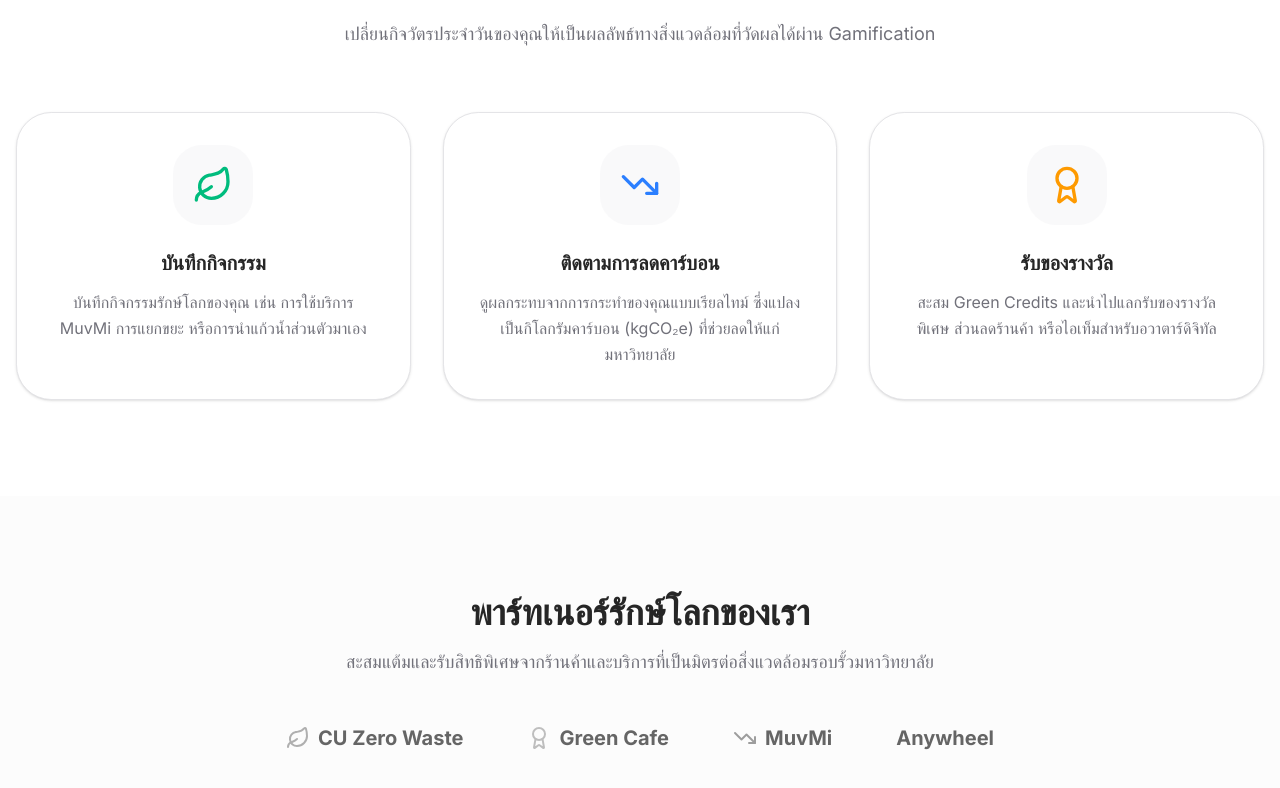
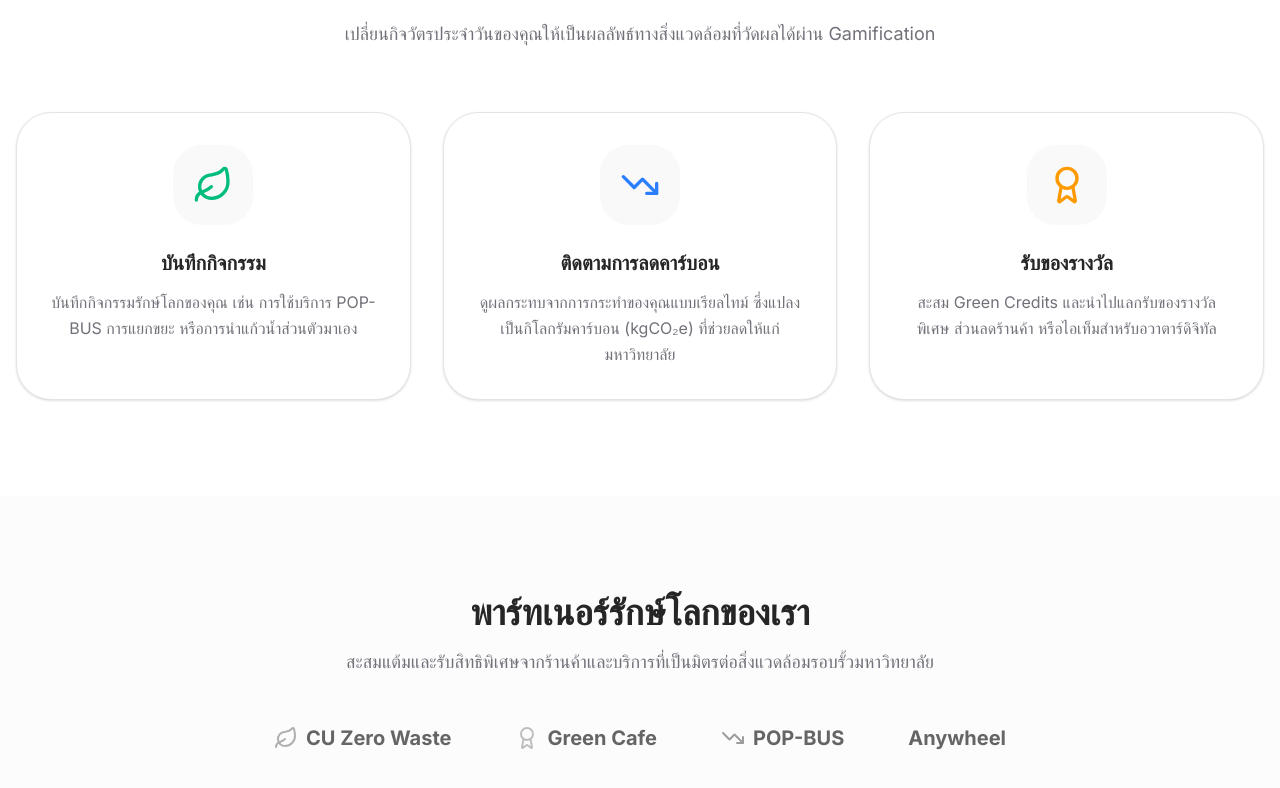
Before and after one commit to pappkun/CU-GreenVerse, a Next.js app: page / in a window 1280 px wide. Shown: the part 1115-1903 px from the top of the page. Built offline with nearby package versions, Linux system fonts and the light colour scheme; no server answers.

Commit message:
chore: rebrand MuvMi to POP-BUS across the app

```diff
--- a/app/(dashboard)/activities/submit/page.tsx
+++ b/app/(dashboard)/activities/submit/page.tsx
@@ -26,7 +26,7 @@ function ScanQRContent() {
       const qrData = detectedCodes[0].rawValue;
 
       // ถ้ารหัสใน QR Code ตรงกับที่เรากำหนดไว้
-      if (qrData === "MUVMI_CU" || qrData === "RECYCLE_CU") {
+      if (qrData === "POP-BUS" || qrData === "RECYCLE_CU") {
         setScanning(false);
         setSuccess(true);
 
@@ -40,9 +40,9 @@ function ScanQRContent() {
         });
 
         // ตรวจสอบว่าเป็น QR ของอะไร
-        const isBus = qrData === "MUVMI_CU";
+        const isBus = qrData === "POP-BUS";
         setScannedActivity({
-          title: isBus ? (lang === "th" ? "เช็คอินรถป๊อบ (MuvMi)" : "MuvMi Bus Check-in") : (lang === "th" ? "แยกขยะขวดพลาสติก" : "Plastic Bottle Recycling"),
+          title: isBus ? (lang === "th" ? "เช็คอินรถป๊อบ (POP-BUS)" : "POP-BUS Check-in") : (lang === "th" ? "แยกขยะขวดพลาสติก" : "Plastic Bottle Recycling"),
           points: isBus ? 10 : 30,
           carbon: isBus ? 0.5 : 0.2,
           icon: isBus ? Bus : Trash2,
@@ -130,7 +130,7 @@ function ScanQRContent() {
                 {lang === "th" ? "กำลังค้นหา QR Code..." : "Looking for QR Code..."}
               </p>
               <p className="text-sm text-white/70">
-                {lang === "th" ? "สแกน QR Code ที่รถป๊อบหรือจุดแยกขยะ" : "Point camera at QR code on MuvMi bus or recycling bin"}
+                {lang === "th" ? "สแกน QR Code ที่รถป๊อบหรือจุดแยกขยะ" : "Point camera at QR code on POP-BUS or recycling bin"}
               </p>
             </div>
           </>
--- a/app/(dashboard)/admin/page.tsx
+++ b/app/(dashboard)/admin/page.tsx
@@ -67,7 +67,7 @@ export default function AdminDashboardPage() {
             <CardContent>
               <div className="space-y-4 mt-4">
                 {[
-                  { user: "Patarapon W.", action: lang === "th" ? "นั่งรถป๊อบ" : "MuvMi Ride", time: lang === "th" ? "10 นาทีที่แล้ว" : "10 mins ago" },
+                  { user: "Patarapon W.", action: lang === "th" ? "นั่งรถป๊อบ" : "POP-BUS Ride", time: lang === "th" ? "10 นาทีที่แล้ว" : "10 mins ago" },
                   { user: "Siriya S.", action: lang === "th" ? "แยกขยะ" : "Waste Separation", time: lang === "th" ? "1 ชั่วโมงที่แล้ว" : "1 hour ago" },
                   { user: "Kittipong M.", action: lang === "th" ? "ใช้แก้วส่วนตัว" : "Bring Your Own Cup", time: lang === "th" ? "2 ชั่วโมงที่แล้ว" : "2 hours ago" },
                   { user: "Nattapong J.", action: lang === "th" ? "ขนส่งสาธารณะ" : "Public Transport", time: lang === "th" ? "3 ชั่วโมงที่แล้ว" : "3 hours ago" },
--- a/app/(dashboard)/dashboard/page.tsx
+++ b/app/(dashboard)/dashboard/page.tsx
@@ -21,13 +21,13 @@ export default function DashboardPage() {
 
   const recentActivities = lang === "th"
     ? [
-        { action: "ใช้ MuvMi (รถป๊อบ)",      pts: "+10",  time: "2 ชั่วโมงที่แล้ว" },
+        { action: "ใช้รถป๊อบ (POP-BUS)",      pts: "+10",  time: "2 ชั่วโมงที่แล้ว" },
         { action: "พกแก้วมาเอง",              pts: "+40",  time: "เมื่อวาน" },
         { action: "แยกขยะพลาสติก",            pts: "+30",  time: "2 วันที่แล้ว" },
         { action: "เดินเท้าเข้ามหาวิทยาลัย", pts: "+50",  time: "3 วันที่แล้ว" },
       ]
     : [
-        { action: "Used MuvMi",          pts: "+10", time: "2 hours ago" },
+        { action: "Used POP-BUS",          pts: "+10", time: "2 hours ago" },
         { action: "Bring Your Own Cup",  pts: "+40", time: "Yesterday" },
         { action: "Waste Separation",    pts: "+30", time: "2 days ago" },
         { action: "Walk to Campus",      pts: "+50", time: "3 days ago" },
--- a/app/page.tsx
+++ b/app/page.tsx
@@ -87,7 +87,7 @@ export default function LandingPage() {
               <FeatureCard
                 icon={<Leaf className="h-10 w-10 text-emerald-500" />}
                 title={lang === "th" ? "บันทึกกิจกรรม" : "Log Actions"}
-                description={lang === "th" ? "บันทึกกิจกรรมรักษ์โลกของคุณ เช่น การใช้บริการ MuvMi การแยกขยะ หรือการนำแก้วน้ำส่วนตัวมาเอง" : "Log your eco-friendly activities like taking MuvMi, recycling, or bringing your own cup."}
+                description={lang === "th" ? "บันทึกกิจกรรมรักษ์โลกของคุณ เช่น การใช้บริการ POP-BUS การแยกขยะ หรือการนำแก้วน้ำส่วนตัวมาเอง" : "Log your eco-friendly activities like taking POP-BUS, recycling, or bringing your own cup."}
               />
               <FeatureCard
                 icon={<TrendingDown className="h-10 w-10 text-blue-500" />}
@@ -117,7 +117,7 @@ export default function LandingPage() {
               {/* Mock partner logos */}
               <div className="flex items-center gap-2 font-bold text-xl"><Leaf className="text-emerald-500" /> CU Zero Waste</div>
               <div className="flex items-center gap-2 font-bold text-xl"><Award className="text-amber-500" /> Green Cafe</div>
-              <div className="flex items-center gap-2 font-bold text-xl"><TrendingDown className="text-blue-500" /> MuvMi</div>
+              <div className="flex items-center gap-2 font-bold text-xl"><TrendingDown className="text-blue-500" /> POP-BUS</div>
               <div className="flex items-center gap-2 font-bold text-xl">Anywheel</div>
             </div>
           </div>
--- a/data/mockActivities.ts
+++ b/data/mockActivities.ts
@@ -13,7 +13,7 @@ export const availableActivities: ActivityType[] = [
   {
     id: "act_2",
     title: "Bicycle to Campus",
-    description: "Use a bicycle or MuvMi instead of a personal car.",
+    description: "Use a bicycle or POP-BUS instead of a personal car.",
     category: "transport",
     points: 80,
     carbonReduction: 1.2,
--- a/data/mockStats.ts
+++ b/data/mockStats.ts
@@ -19,7 +19,7 @@ export const mockPartners: Partner[] = [
   },
   {
     id: "p_2",
-    name: "MuvMi",
+    name: "POP-BUS",
     description: "Electric tuk-tuk sharing service around campus.",
     logo: "/partners/muvmi.png",
     discount: "Earn 10 Green Credits per ride",
```
